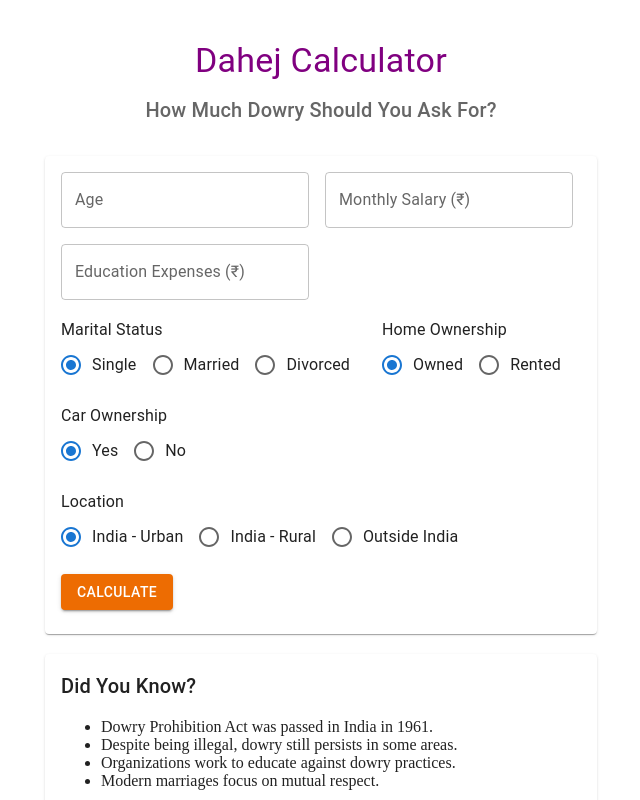
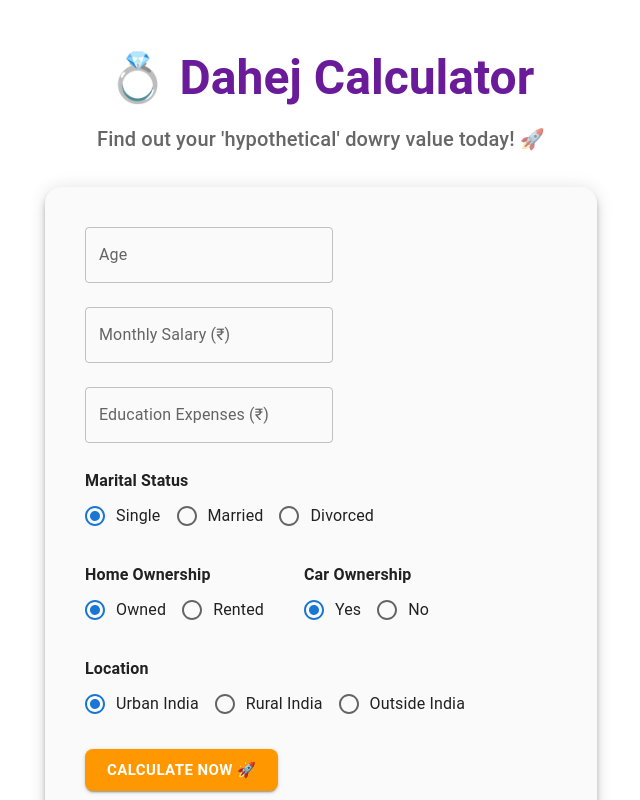
Before and after one commit to shrawanyadkr2/DahejCalculator, a React (Vite) app: page / in a window 1280 px wide. Shown: the top 800 px of the page, without its empty margins (319-959 px from the left). Built offline with nearby package versions, Linux system fonts and the light colour scheme.

Commit message:
Update App.jsx

```diff
--- a/src/App.jsx
+++ b/src/App.jsx
@@ -1,5 +1,5 @@
 import React, { useState, useEffect } from "react";
-import Footer from "./Components/Footer";
+import Footer from "./Component/Footer";
 import {
   Container,
   Grid,
@@ -31,7 +31,7 @@ const App = () => {
   const [dahejAmount, setDahejAmount] = useState(null);
 
   useEffect(() => {
-    AOS.init({ duration: 1000 });
+    AOS.init({ duration: 1200 });
   }, []);
 
   const handleChange = (e) => {
@@ -42,16 +42,16 @@ const App = () => {
   const calculateDahej = () => {
     let amount = 50000;
     const salary = parseInt(form.salary) || 0;
-    amount += salary * 12 * 0.1;
+    amount += salary * 12 * 0.5;
 
     const expenses = parseInt(form.expenses) || 0;
-    amount += expenses * 0.1;
+    amount += expenses * 0.7;
 
     if (form.maritalStatus === "Divorced") amount -= 50000;
-    if (form.homeOwnership === "Owned") amount += 30000;
-    if (form.carOwnership === "Yes") amount += 20000;
-    if (form.location === "Rural") amount -= 20000;
-    if (form.location === "Outside") amount += 100000;
+    if (form.homeOwnership === "Owned") amount += 100000;
+    if (form.carOwnership === "Yes") amount += 100000;
+    if (form.location === "Rural") amount -= 30000;
+    if (form.location === "Outside") amount += 200000;
 
     setDahejAmount(amount);
   };
@@ -59,17 +59,38 @@ const App = () => {
   return (
     <>
       <div>
-      <Container maxWidth="sm" style={{ marginTop: "40px" }}>
-      <Typography variant="h4" align="center" color="purple" gutterBottom data-aos="fade-down">
-        Dahej Calculator
+
+        <Container maxWidth="sm" style={{ marginTop: "50px", marginBottom: "50px" }}>
+          <Typography
+            variant="h3"
+            align="center"
+            sx={{ fontWeight: "bold", color: "#6a1b9a" }}
+            gutterBottom
+            data-aos="zoom-in"
+          >
+            💍 Dahej Calculator
           </Typography>
-      <Typography variant="h6" align="center" color="textSecondary" data-aos="fade-up">
-        How Much Dowry Should You Ask For?
+          <Typography
+            variant="h6"
+            align="center"
+            color="text.secondary"
+            sx={{ mb: 4 }}
+            data-aos="fade-up"
+          >
+            Find out your 'hypothetical' dowry value today! 🚀
           </Typography>
 
-      <Card style={{ marginTop: "30px" }} data-aos="fade-right">
+          <Card
+            elevation={6}
+            sx={{
+              borderRadius: 4,
+              padding: 3,
+              backgroundColor: "#fafafa",
+            }}
+            data-aos="fade-right"
+          >
             <CardContent>
-          <Grid container spacing={2}>
+              <Grid container spacing={3}>
                 <Grid item xs={12}>
                   <TextField
                     fullWidth
@@ -78,6 +99,7 @@ const App = () => {
                     value={form.age}
                     onChange={handleChange}
                     type="number"
+                    variant="outlined"
                   />
                 </Grid>
 
@@ -89,6 +111,7 @@ const App = () => {
                     value={form.salary}
                     onChange={handleChange}
                     type="number"
+                    variant="outlined"
                   />
                 </Grid>
 
@@ -100,11 +123,13 @@ const App = () => {
                     value={form.expenses}
                     onChange={handleChange}
                     type="number"
+                    variant="outlined"
                   />
                 </Grid>
 
+                {/* Radio Groups */}
                 <Grid item xs={12}>
-              <Typography variant="subtitle1">Marital Status</Typography>
+                  <Typography variant="subtitle1" sx={{ fontWeight: "bold" }}>Marital Status</Typography>
                   <RadioGroup row name="maritalStatus" value={form.maritalStatus} onChange={handleChange}>
                     <FormControlLabel value="Single" control={<Radio />} label="Single" />
                     <FormControlLabel value="Married" control={<Radio />} label="Married" />
@@ -113,7 +138,7 @@ const App = () => {
                 </Grid>
 
                 <Grid item xs={12}>
-              <Typography variant="subtitle1">Home Ownership</Typography>
+                  <Typography variant="subtitle1" sx={{ fontWeight: "bold" }}>Home Ownership</Typography>
                   <RadioGroup row name="homeOwnership" value={form.homeOwnership} onChange={handleChange}>
                     <FormControlLabel value="Owned" control={<Radio />} label="Owned" />
                     <FormControlLabel value="Rented" control={<Radio />} label="Rented" />
@@ -121,7 +146,7 @@ const App = () => {
                 </Grid>
 
                 <Grid item xs={12}>
-              <Typography variant="subtitle1">Car Ownership</Typography>
+                  <Typography variant="subtitle1" sx={{ fontWeight: "bold" }}>Car Ownership</Typography>
                   <RadioGroup row name="carOwnership" value={form.carOwnership} onChange={handleChange}>
                     <FormControlLabel value="Yes" control={<Radio />} label="Yes" />
                     <FormControlLabel value="No" control={<Radio />} label="No" />
@@ -129,27 +154,46 @@ const App = () => {
                 </Grid>
 
                 <Grid item xs={12}>
-              <Typography variant="subtitle1">Location</Typography>
+                  <Typography variant="subtitle1" sx={{ fontWeight: "bold" }}>Location</Typography>
                   <RadioGroup row name="location" value={form.location} onChange={handleChange}>
-                <FormControlLabel value="Urban" control={<Radio />} label="India - Urban" />
-                <FormControlLabel value="Rural" control={<Radio />} label="India - Rural" />
+                    <FormControlLabel value="Urban" control={<Radio />} label="Urban India" />
+                    <FormControlLabel value="Rural" control={<Radio />} label="Rural India" />
                     <FormControlLabel value="Outside" control={<Radio />} label="Outside India" />
                   </RadioGroup>
                 </Grid>
 
+                {/* Calculate Button */}
                 <Grid item xs={12}>
-              <Button variant="contained" color="warning" fullWidth onClick={calculateDahej}>
-                Calculate
+                  <Button
+                    variant="contained"
+                    size="large"
+                    fullWidth
+                    sx={{
+                      backgroundColor: "#ff9800",
+                      ":hover": {
+                        backgroundColor: "#fb8c00",
+                      },
+                      fontWeight: "bold",
+                      borderRadius: 2,
+                    }}
+                    onClick={calculateDahej}
+                  >
+                    Calculate Now 🚀
                   </Button>
                 </Grid>
 
+                {/* Result */}
                 {dahejAmount !== null && (
                   <Grid item xs={12} data-aos="fade-up">
-                <Typography variant="h5" align="center" color="orange" style={{ marginTop: "20px" }}>
-                  Estimated Dowry Amount: ₹{dahejAmount.toLocaleString()}
+                    <Typography
+                      variant="h5"
+                      align="center"
+                      sx={{ mt: 3, mb: 1, color: "#d32f2f", fontWeight: "bold" }}
+                    >
+                      Estimated Dowry: ₹{dahejAmount.toLocaleString()}
                     </Typography>
-                <Typography variant="caption" display="block" align="center" color="textSecondary">
-                  Note: This is a satirical calculator. Dowry is illegal under the Dowry Prohibition Act, 1961.
+                    <Typography variant="caption" display="block" align="center" color="text.secondary">
+                      *Disclaimer: Dowry is illegal under the Dowry Prohibition Act, 1961.
                     </Typography>
                   </Grid>
                 )}
@@ -157,22 +201,32 @@ const App = () => {
             </CardContent>
           </Card>
 
-      <Card style={{ marginTop: "20px", marginBottom: "40px" }} data-aos="fade-left">
+          {/* Fun Facts */}
+          <Card
+            elevation={4}
+            sx={{
+              mt: 4,
+              borderRadius: 4,
+              padding: 3,
+              backgroundColor: "#e3f2fd",
+            }}
+            data-aos="fade-left"
+          >
             <CardContent>
-          <Typography variant="h6" gutterBottom>Did You Know?</Typography>
-          <ul>
-            <li>Dowry Prohibition Act was passed in India in 1961.</li>
-            <li>Despite being illegal, dowry still persists in some areas.</li>
-            <li>Organizations work to educate against dowry practices.</li>
-            <li>Modern marriages focus on mutual respect.</li>
+              <Typography variant="h6" sx={{ fontWeight: "bold", mb: 2 }}>
+                📚 Did You Know?
+              </Typography>
+              <ul style={{ paddingLeft: "20px" }}>
+                <li>Dowry Prohibition Act was enforced in 1961 in India.</li>
+                <li>Many NGOs and groups work to end dowry practices.</li>
+                <li>Marriage today is based on love and equality ❤️.</li>
               </ul>
             </CardContent>
           </Card>
         </Container>
+      </div>
+
       <Footer/>
-
-
-      </div>
 
     </>
   );
```
Lines whose indentation alone changed are shown as unchanged.
